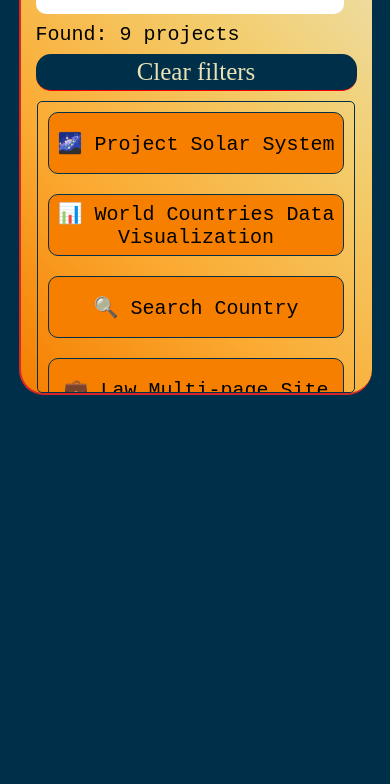
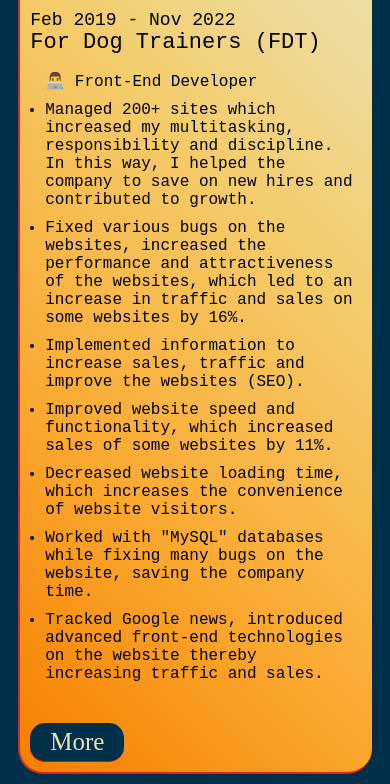
Before and after one commit to Usernu11/cvfolio, a plain HTML site: page index.html in a window 390 px wide. Shown: the part 187-971 px from the top of the page. Before the commit the page ends 844 px from the top, so only its background shows below. Drawn offline with Linux system fonts and the light colour scheme; a script that the page names is missing; a web font is replaced by a local one.

Commit message:
finished responsive for exp

```diff
--- a/index.html
+++ b/index.html
@@ -22,6 +22,7 @@
     <!-- Total 695 min -->
     <!-- Total 157 min -->
     <!-- Total 77 min -->
+    <!-- Total 46 min -->
     <!-- Total rb 1846 min -->
 
     <div class="wrapper">
@@ -109,7 +110,7 @@
                 <button class="skills__more">More</button>
             </div>
 
-            <div class="display-card projects">
+            <div class="display-card projects hidden">
                 <div class="projects__interface">
                     <h3 class="projects__title">Projects</h3>
                     <div class="projects__wrap">
@@ -154,7 +155,7 @@
                 </div>
             </div>
 
-            <div class="display-card exp hidden">
+            <div class="display-card exp">
                 <h3 class="exp__subtitle">Experience</h3>
                 <div class="exp__block">
                     <div class="exp__year">Feb 2019 - Nov 2022</div>
--- a/styles.sass
+++ b/styles.sass
@@ -617,13 +617,30 @@
             height: 290px
             width: 90%
 
-// Responsive Exp
-// @media only screen and (max-width: 1440px)
-// @media only screen and (max-width: 1024px)
-// @media only screen and (max-width: 768px)
-// @media only screen and (max-width: 425px)
-// @media only screen and (max-width: 375px)
-// @media only screen and (max-width: 320px)
+// Responsive Exp (closed)
+@media only screen and (max-width: 1440px)
+    .exp
+        width: 70%
+        &__list
+            font-size: 16px
+@media only screen and (max-width: 1024px)
+    .exp
+        padding: 10px
+        &__list
+            margin-bottom: 0
+@media only screen and (max-width: 768px)
+    .exp
+        width: 85% !important
+        margin: 10px auto
+        &__year
+            font-size: 18px
+        &__place
+            font-size: 22px
+        &__list
+            padding-left: 15px
+@media only screen and (max-width: 425px)
+    .exp
+        margin-top: 100px
 
 // Responsive Edu
 // @media only screen and (max-width: 1440px)
```
Also changed, not shown: styles.css, 1 other file.
